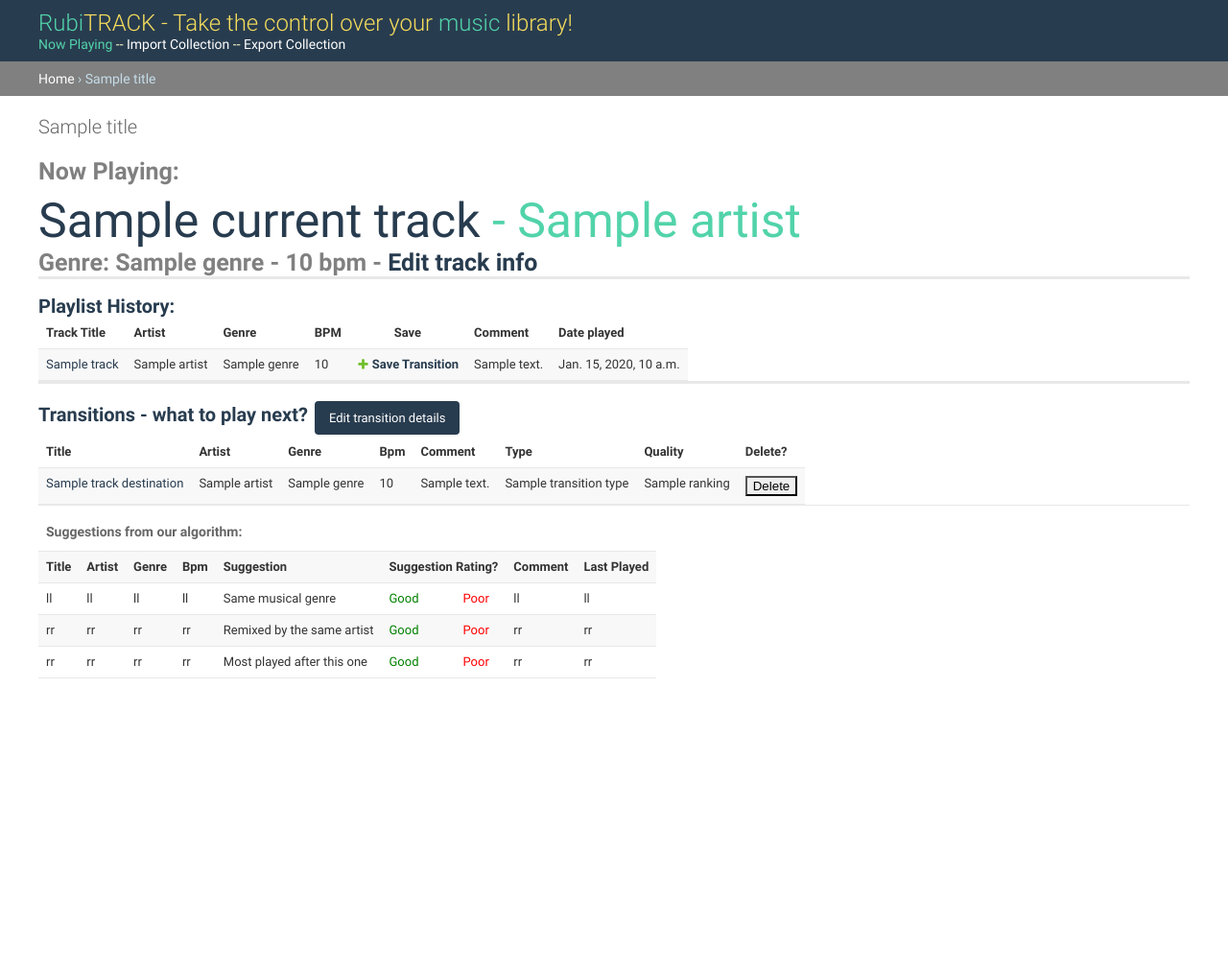
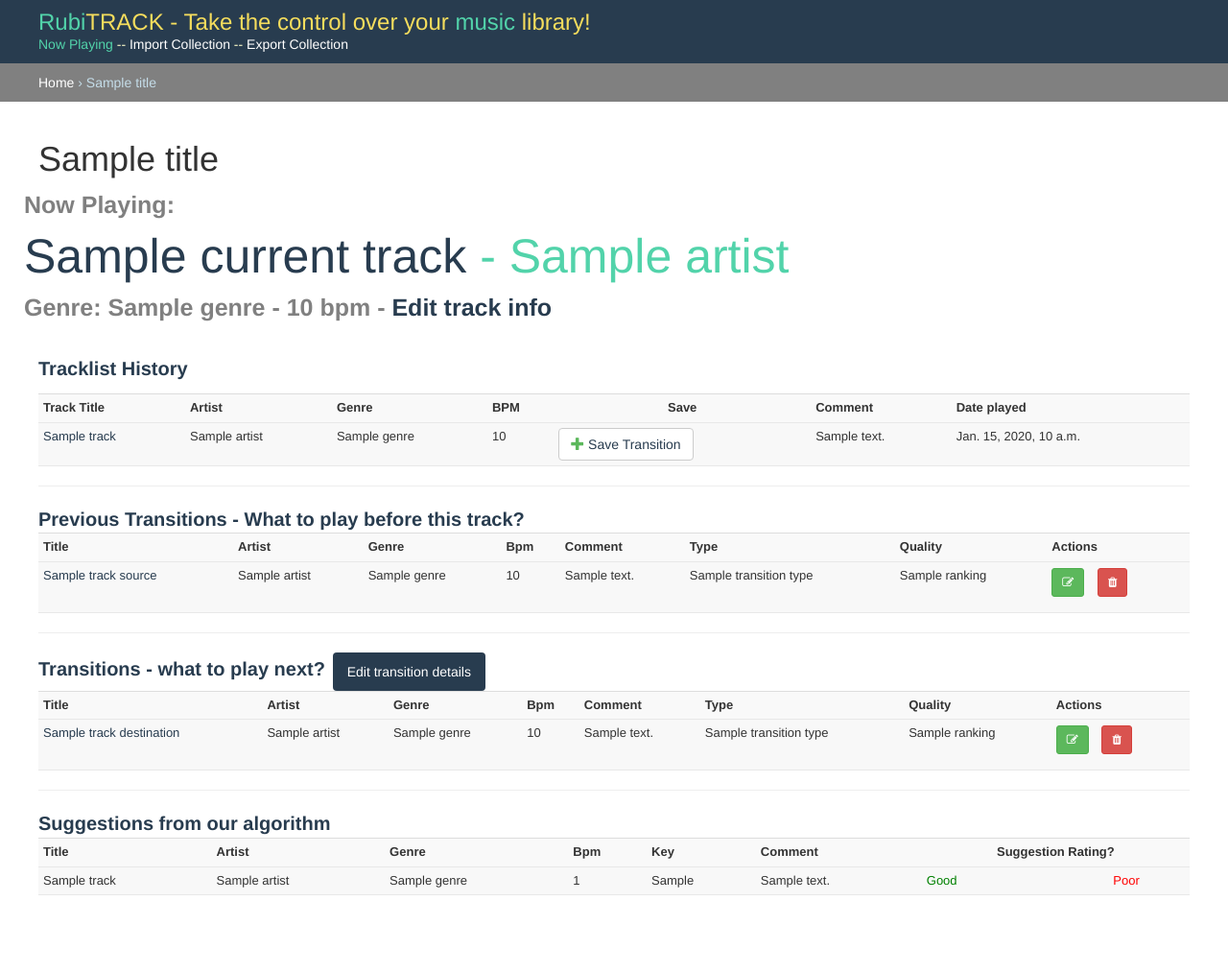
Before and after one commit to rubicontext/rubitrack, a Django app: template rubitrack/track/templates/track/currently_playing.html in a window 1280 px wide. Shown: the whole page at 96% size. Before the commit the page ends 707 px from the top, so only its background shows below. Run offline with Django 3.2, Linux system fonts and the light colour scheme; tables that the repository leaves empty hold one stand-in row (values such as "Sample post"); the template is opened without the code that fills it: values that come from a table or form of the project are taken from there, most other values are stand-ins (such as "Sample title", 1, 10 or a date in 2020); some libraries are stand-ins or nearby versions.

Commit message:
Bootsrap + reco auto +delete works + view for previous and next rtransitions. TODO : edit transition comment  (+other fields maybe) inside a popup. TODO : custom playlist filter page (BPM slider + genre multi select + key auto differenciation level (1-2-3)

```diff
--- a/rubitrack/templates/admin/base_site.html
+++ b/rubitrack/templates/admin/base_site.html
@@ -8,6 +8,11 @@
 <a href="/track/currently_playing"><div class="green_flashy">Now Playing</div></a> -- <a href="/track/import_collection">Import Collection</a> -- <a href="/track/export_collection">Export Collection</a>
 
 <link rel="shortcut icon" type="image/png" href="/static/favicon.ico'/"/>
+<link href="https://maxcdn.bootstrapcdn.com/font-awesome/4.7.0/css/font-awesome.min.css" rel="stylesheet"/>
+<link rel="stylesheet" href="https://maxcdn.bootstrapcdn.com/bootstrap/3.4.0/css/bootstrap.min.css">
+    <script src="https://ajax.googleapis.com/ajax/libs/jquery/3.5.1/jquery.min.js"></script>
+    <script src="https://maxcdn.bootstrapcdn.com/bootstrap/3.4.0/js/bootstrap.min.js"></script>
+
 
 {% endblock %}
 
@@ -74,7 +79,7 @@
             font-size: 25px;
             font-weight: bold;
             color:gray;
-            #display: inline;
+            vertical-align: bottom;
         }
 
          div.blue_subtitle_small {
@@ -108,5 +113,10 @@
             background:#283C4F;
         }
 
+        .icon-success {
+            color: #5CB85C;
+        }
+
+
     </style>
 {% endblock %}
--- a/rubitrack/track/models.py
+++ b/rubitrack/track/models.py
@@ -88,7 +88,7 @@ class TransitionType(models.Model):
 class Transition(models.Model):
     track_source = models.ForeignKey(Track, related_name="source", on_delete=models.CASCADE)
     track_destination = models.ForeignKey(Track, related_name="destination", on_delete=models.CASCADE)
-    transition_type = models.ForeignKey(TransitionType, on_delete=models.CASCADE)
+    transition_type = models.ForeignKey(TransitionType, on_delete=models.CASCADE, null=True)
     ranking = models.IntegerField(choices=Ranking_CHOICES, default=3)
     comment = models.TextField(max_length=200, blank=True, null=True)
     #used for sortable admin
--- a/rubitrack/track/templates/track/currently_playing.html
+++ b/rubitrack/track/templates/track/currently_playing.html
@@ -1,5 +1,6 @@
 {% extends "admin/base_site.html" %}
 {% load admin_urls %}
+<link rel="stylesheet" href="http://netdna.bootstrapcdn.com/font-awesome/4.0.3/css/font-awesome.min.css">
 
 {% block title %}Now Playing - Tonial{% endblock title %}
 
@@ -7,19 +8,19 @@
 
   {% if currentTrack %}
 
-<h2><div class="grey_subtitle">Now Playing: </div></h2>
+
 
 <div class='now_playing_track' id='currentlyPlayingTrackBlock'>
+  <div class="row">
+    <div class="grey_subtitle">Now Playing: </div>
+  </div>
   <div class="row">
     <div class="track_big_blue" >
        {{ currentTrack.title }}
     </div>
 
-    <div class="green_flashy">- {{ currentTrack.artist.name }}</div>
+     <div class="green_flashy"> - {{ currentTrack.artist.name }}</div>
 
-     <div class="green_flashy">
-
-    </div>
      <div class="grey_subtitle">
       Genre: {{ currentTrack.genre.name }}  - {{ currentTrack.bpm|floatformat}} bpm -
       <a href="{% url 'admin:track_track_change' currentTrack.id %}">Edit track info</a>
@@ -27,12 +28,8 @@
   </div>
 </div>
 
-<hr>
-<hr>
-<hr>
-<br>
 
-<div class="blue_subtitle_small">Playlist History: </div>
+  <div class="blue_subtitle_small">Tracklist History </div>
   <div id="tablePlaylistHistory">
     <table id="_appendHere" class="table table-striped table-condensed">
       <tr>
@@ -55,9 +52,11 @@
 
          <td>
 
-            <a class="addlink" href="/track/add_new_transition/?trackId={{ currentTrack.id }}&destinationId={{ currentPlay.track.id }}">
-              <b>Save Transition</b>
-            </a>
+
+                  <a href="/track/add_new_transition/?trackId={{ currentPlay.track.id }}&destinationId={{ currentTrack.id }}"
+                  id="add-row" class="btn btn-default"><i class="glyphicon glyphicon-plus icon-success"></i> Save Transition </a>
+
+
 
             </td>
          <td>{{ currentPlay.track.comment }}</td>
@@ -67,24 +66,11 @@
     </table>
   </div>
 
+  <hr>
 
-
-
-<hr>
-<hr>
-<hr>
-<br>
-
-
-      <div class="row"/>
-      <div class="submit-row">
-        <div class="blue_subtitle_small">Transitions - what to play next?</div>&nbsp;
-        <a href="{% url 'admin:track_customtracktransition_change' currentTrack.id %}" target="_blank">
-              <input type="submit" value="Edit transition details" name="editTransitionDetails">
-        </a>
-      </div>
-
-  <table id="suggestionsManualInput" class="table table-striped table-condensed">
+  <div class="blue_subtitle_small">Previous Transitions - What to play before this track? </div>
+  <div id="transitionsBeforeTableDiv">
+    <table id="transitionsBeforeTable" class="table table-striped table-condensed">
             <tr>
              <th>Title</td>
              <th>Artist</td>
@@ -93,10 +79,68 @@
              <th>Comment</td>
              <th>Type</td>
              <th>Quality</td>
-         <th>Delete?</td>
+             <th>Actions</td>
             </tr>
 
-        {% for currentTransition in suggestionsManualInput %}
+            {% for currentTransition in transitionsBefore %}
+            <tr>
+             <td><a href="{% url 'admin:track_track_change' currentTransition.track_source.id %}">{{ currentTransition.track_source.title }}</a></td>
+             <td>{{ currentTransition.track_source.artist.name }}</td>
+             <td>{{ currentTransition.track_source.genre.name }}</td>
+             <td>{{ currentTransition.track_source.bpm|floatformat}}</td>
+             <td>{{ currentTransition.comment }}</td>
+             <td>{{ currentTransition.transition_type.name }}</td>
+             <td>{{ currentTransition.ranking }}</td>
+             <td>
+
+            <ul class="list-inline m-0">
+               <li class="list-inline-item">
+                  <button class="btn btn-success btn-sm rounded-0" type="button" data-toggle="tooltip" data-placement="top" title="Edit"><i class="fa fa-edit"></i></button>
+              </li>
+
+              <li class="list-inline-item">
+                <a class="remove-btn btn-small" href="/track/delete_transition/?transitionDeleteId={{ currentTransition.id }}">
+                  <button class="btn btn-danger btn-sm rounded-0" type="button" title="Delete"><i class="fa fa-trash"></i></button>
+                </a>
+              </li>
+          </ul>
+         </td>
+            </tr>
+            {% endfor %}
+          </table>
+    </div>
+
+
+
+
+    <hr>
+
+
+
+
+        <div class="blue_subtitle_small">Transitions - what to play next?</div>&nbsp;
+          <a href="{% url 'admin:track_customtracktransition_change' currentTrack.id %}" target="_blank">
+                <input type="submit" value="Edit transition details" name="editTransitionDetails">
+          </a>
+
+
+
+      <div id="tabletransitionsAfterTable">
+      <table id="transitionsAfterTable" class="table table-striped table-condensed">
+        <tr>
+         <th>Title</td>
+         <th>Artist</td>
+         <th>Genre</td>
+         <th>Bpm</td>
+         <th>Comment</td>
+         <th>Type</td>
+         <th>Quality</td>
+         <th>Actions</td>
+
+
+        </tr>
+
+        {% for currentTransition in transitionsAfter %}
         <tr>
          <td><a href="{% url 'admin:track_track_change' currentTransition.track_destination.id %}">{{ currentTransition.track_destination.title }}</a></td>
          <td>{{ currentTransition.track_destination.artist.name }}</td>
@@ -105,71 +149,67 @@
          <td>{{ currentTransition.comment }}</td>
          <td>{{ currentTransition.transition_type.name }}</td>
          <td>{{ currentTransition.ranking }}</td>
+
           <td>
-           <a class="remove-btn" href="/track/delete_transition/?transitionDeleteId={{ currentTransition.id }}">
-              <button type="button" class="btn btn-danger">Delete</button>
+          <!-- Call to action buttons -->
+          <ul class="list-inline m-0">
+              <li class="list-inline-item">
+                  <button class="btn btn-success btn-sm rounded-0" type="button" data-toggle="tooltip" data-placement="top" title="Edit"><i class="fa fa-edit"></i></button>
+              </li>
+
+              <li class="list-inline-item">
+                <a class="remove-btn btn-small" href="/track/delete_transition/?transitionDeleteId={{ currentTransition.id }}">
+                  <button class="btn btn-danger btn-sm rounded-0" type="button" title="Delete"><i class="fa fa-trash"></i></button>
                 </a>
+              </li>
 
+          </ul>
         </td>
+
+
+
+
         </tr>
         {% endfor %}
       </table>
-
-      <table id="suggestionsAuto" class="table table-striped table-condensed">
-      <tr>
-        <hr>
-        <td colspan=9><h3>Suggestions from our algorithm:</h3></th>
+      </div>
 
 
-      </tr>
+      <hr>
+
+        <div class="blue_subtitle_small">Suggestions from our algorithm</div>
+        <div id="tableSuggestionAuto">
+          <table id="suggestionsAuto" class="table table-striped table-condensed">
+
           <tr>
            <th>Title</td>
            <th>Artist</td>
            <th>Genre</td>
            <th>Bpm</td>
-         <th>Suggestion</td>
+           <th>Key</td>
+            <th>Comment</td>
            <th colspan=2 style="text-align: center">Suggestion Rating?</th>
-         <th>Comment</td>
-         <th>Last Played</td>
+
           </tr>
 
 
-
+         {% for currentTrackSuggestion in listTrackSuggestions %}
            <tr>
-         <td>ll</td>
-         <td>ll</td>
-         <td>ll</td>
-         <td>ll</td>
-         <td>Same musical genre</td>
+           <td>{{ currentTrackSuggestion.title }}</td>
+           <td>{{ currentTrackSuggestion.artist.name }}</td>
+           <td>{{ currentTrackSuggestion.genre }}</td>
+           <td>{{ currentTrackSuggestion.bpm |floatformat}}</td>
+           <td>{{ currentTrackSuggestion.musical_key }}</td>
+           <td>{{ currentTrackSuggestion.comment }}</td>
            <td class="good_transition">Good</td>
            <td class="bad_transition">Poor</td>
-         <td>ll</td>
-         <td>ll</td>
+
           </tr>
-         <tr>
-         <td>rr</td>
-         <td>rr</td>
-          <td>rr</td>
-          <td>rr</td>
-         <td>Remixed by the same artist</td>
-         <td class="good_transition">Good</td>
-         <td class="bad_transition">Poor</td>
-         <td>rr</td>
-         <td>rr</td>
-        </tr>
-         <tr>
-         <td>rr</td>
-         <td>rr</td>
-          <td>rr</td>
-          <td>rr</td>
-         <td>Most played after this one</td>
-         <td class="good_transition">Good</td>
-         <td class="bad_transition">Poor</td>
-         <td>rr</td>
-         <td>rr</td>
-        </tr>
+          {% endfor %}
         </table>
       </div>
+
+
 
 
 <script>
@@ -195,8 +235,14 @@
              //$('#currentlyPlayingTrackBlock_second').html(data);
           }
         });
+        $.ajax({
+          url: '../get_more_suggestion_auto_block',
+          success: function(data) {
+            $('#tableSuggestionAuto').html(data);
+          }
+        });
 
-    }, 10000);
+    }, 100000);
 
     //asynchron action click on rating GOOD/POOR
     function add_new_transition(track_source_id, track_destination_id, transition_rating) {
@@ -221,9 +267,15 @@
 </div>
 
 <script>
-  setInterval(function() {
-       location.reload();
-    }, 10000);
+  //setInterval(function() {
+  //     location.reload();
+  //  }, 10000);
+
+
+  $(function () {
+    $('[data-toggle="tooltip"]').tooltip();
+});
+
 </script>
 
 {% endif %}
--- a/rubitrack/track/templates/track/get_more_playlist_history_table.html
+++ b/rubitrack/track/templates/track/get_more_playlist_history_table.html
@@ -19,7 +19,7 @@
 
      <td>
 
-            <a class="addlink" href="/track/add_new_transition/?trackId={{ currentTrack.id }}&destinationId={{ currentPlay.track.id }}">
+            <a class="addlink" href="/track/add_new_transition/?trackId={{ currentPlay.track.id }}&destinationId={{ currentTrack.id }}">
               <b>Save Transition</b>
             </a>
 
--- a/rubitrack/track/urls.py
+++ b/rubitrack/track/urls.py
@@ -28,4 +28,5 @@ urlpatterns = [
     path('get_more_playlist_history_table/', currently_playing.get_more_playlist_history_table, name='get_more_playlist_history_table'),
     path('get_more_currently_playing_title_block/', currently_playing.get_more_currently_playing_title_block, name='get_more_currently_playing_title_block'),
     path('get_more_currently_playing_track_block/', currently_playing.get_more_currently_playing_track_block, name='get_more_currently_playing_track_block'),
+    path('get_more_suggestion_auto_block/', currently_playing.get_more_suggestion_auto_block, name='get_more_suggestion_auto_block'),
 ]
```
Also changed, not shown: rubitrack/track/admin.py (+18 -4 lines), rubitrack/track/currently_playing.py (+31 -30 lines), rubitrack/track/templates/track/get_more_currently_playing_track_block.html (+6 -6 lines). Lines whose indentation alone changed are shown as unchanged.
